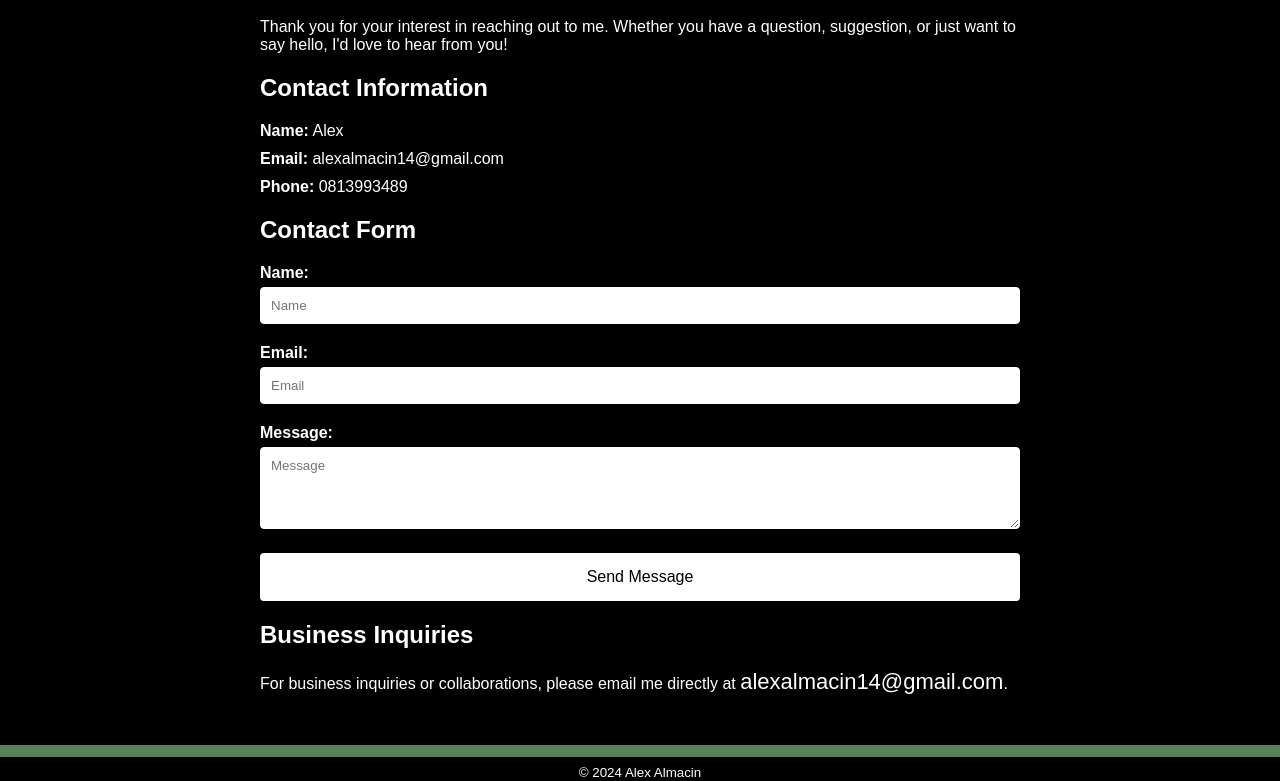
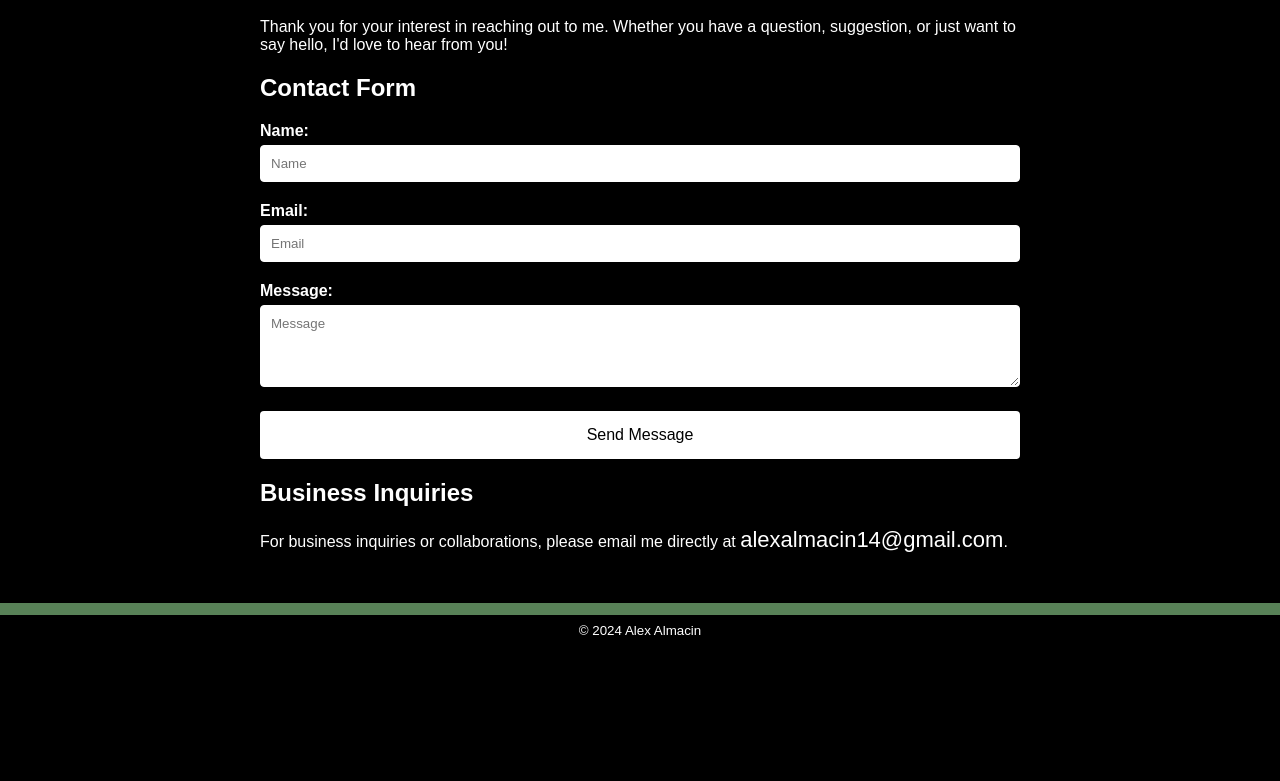
Before and after one commit to alexalmacin/alex-almacin-portfolio-main, a plain HTML site: page contact/contact me.html in a window 1280 px wide. Shown: the part 108-889 px from the top of the page. After the commit the page ends 800 px from the top, so only its background shows below. Drawn offline with Linux system fonts and the light colour scheme; files whose address does not match are found by name; a web font is replaced by a local one.

Commit message:
newformfunctionality

```diff
--- a/contact/contact me.html
+++ b/contact/contact me.html
@@ -22,16 +22,8 @@
     <div class="container">
       <h1>Contact Me</h1>
       <p>Thank you for your interest in reaching out to me. Whether you have a question, suggestion, or just want to say hello, I'd love to hear from you!</p>
-
-      <h2>Contact Information</h2>
-      <ul>
-          <li><strong>Name:</strong> Alex</li>
-          <li><strong>Email:</strong> alexalmacin14@gmail.com</li>
-          <li><strong>Phone:</strong> 0813993489</li>
-      </ul>
-
       <h2>Contact Form</h2>
-      <form action="#" method="post">
+      <form action="https://formsubmit.co/alexalmacin14@gmail.com" method="post">
           <label for="name">Name:</label>
           <input type="text" id="name" name="name" placeholder="Name" required>
           <label for="email">Email:</label>
```
